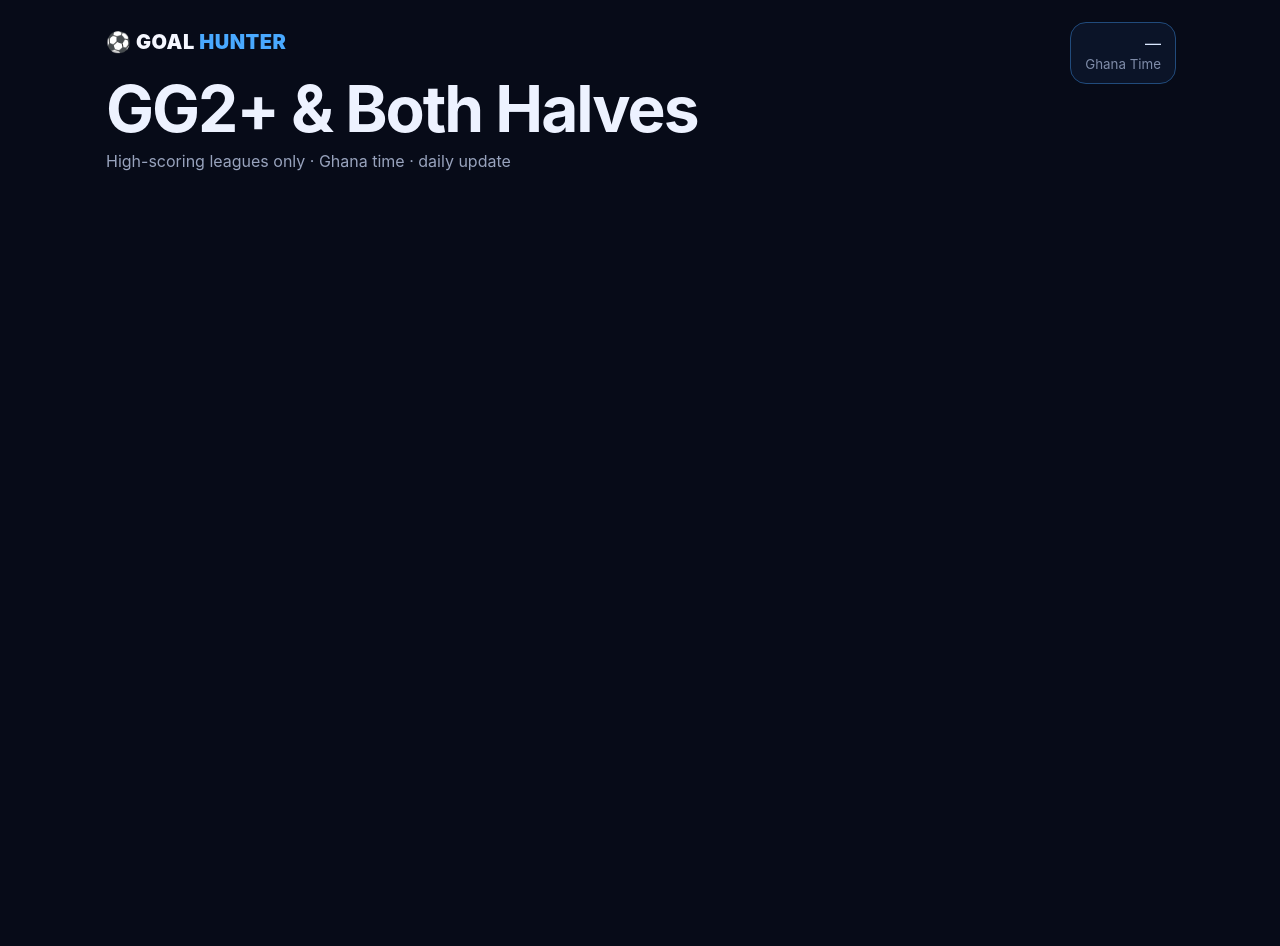
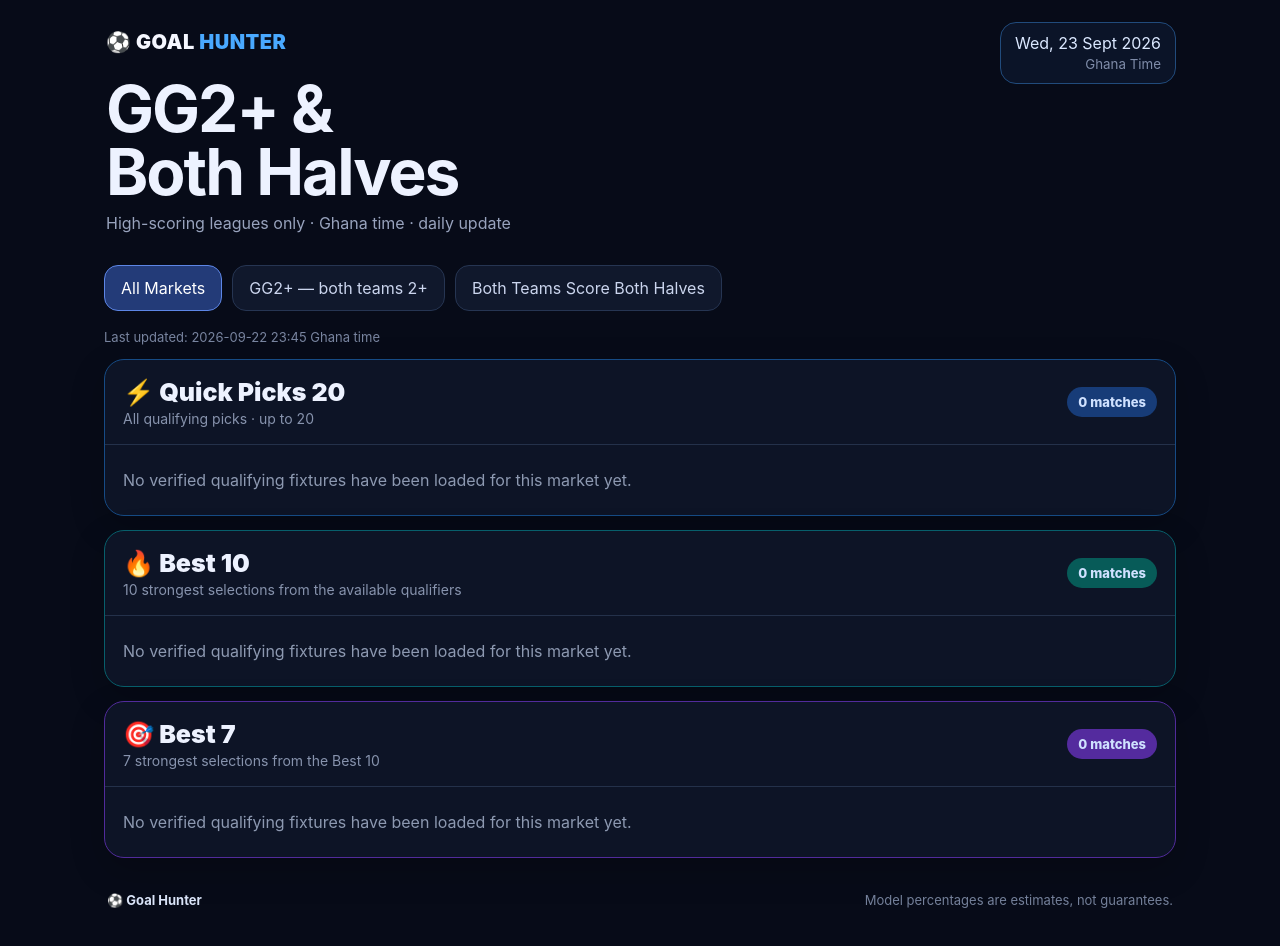
Before and after one commit to renety92-eng/goal-hunter, a plain HTML site: page index.html in a window 1280 px wide. Before the commit the page ends 800 px from the top, so only its background shows below. Drawn offline with Linux system fonts and the light colour scheme.

Commit message:
Update index.html

```diff
--- a/index.html
+++ b/index.html
@@ -10,6 +10,8 @@
 
   <meta name="theme-color" content="#080d1d">
 
+  <meta name="description" content="Goal Hunter - GG2+ and Both Teams Score Both Halves">
+
   <title>Goal Hunter</title>
 
   <link rel="stylesheet" href="styles.css">
@@ -20,24 +22,124 @@
 
   <main class="app">
 
+    <!-- HEADER -->
+
     <header class="hero">
 
-      <div class="brand">⚽ GOAL <span>HUNTER</span></div>
+      <div class="top-bar">
 
-      <div class="date-card">
+        <div class="brand">
 
-        <div id="date">—</div>
+          ⚽ GOAL <span>HUNTER</span>
 
-        <small>Ghana Time</small>
+        </div>
+
+        <div class="date-card">
+
+          <div id="date">—</div>
+
+          <small>Ghana Time</small>
+
+        </div>
 
       </div>
 
-      <h1>GG2+ &amp; Both Halves</h1>
+      <div class="hero-content">
 
-      <p>High-scoring leagues only · Ghana time · daily update</p>
+        <h1>GG2+ &amp;<br>Both Halves</h1>
+
+        <p>
+
+          High-scoring leagues only · Ghana time · daily update
+
+        </p>
+
+      </div>
 
     </header>
 
-    <nav class="market-tabs">
+    <!-- MARKET FILTERS -->
 
-      <button class="market active" data-m
+    <nav class="market-tabs" aria-label="Market filters">
+
+      <button
+
+        class="market active"
+
+        data-market="all"
+
+        type="button">
+
+        All Markets
+
+      </button>
+
+      <button
+
+        class="market"
+
+        data-market="GG2+"
+
+        type="button">
+
+        GG2+ — both teams 2+
+
+      </button>
+
+      <button
+
+        class="market"
+
+        data-market="BOTH_HALVES"
+
+        type="button">
+
+        Both Teams Score Both Halves
+
+      </button>
+
+    </nav>
+
+    <!-- LAST UPDATED -->
+
+    <div id="updated" class="updated">
+
+      Last updated: —
+
+    </div>
+
+    <!-- DAILY CONTENT -->
+
+    <div id="app">
+
+      <div class="loading">
+
+        Loading Goal Hunter...
+
+      </div>
+
+    </div>
+
+    <!-- FOOTER -->
+
+    <footer>
+
+      <strong>⚽ Goal Hunter</strong>
+
+      <span>
+
+        Model percentages are estimates, not guarantees.
+
+      </span>
+
+    </footer>
+
+  </main>
+
+  <!-- JAVASCRIPT -->
+
+  <script src="app.js"></script>
+
+</body>
+
+</html>
```
